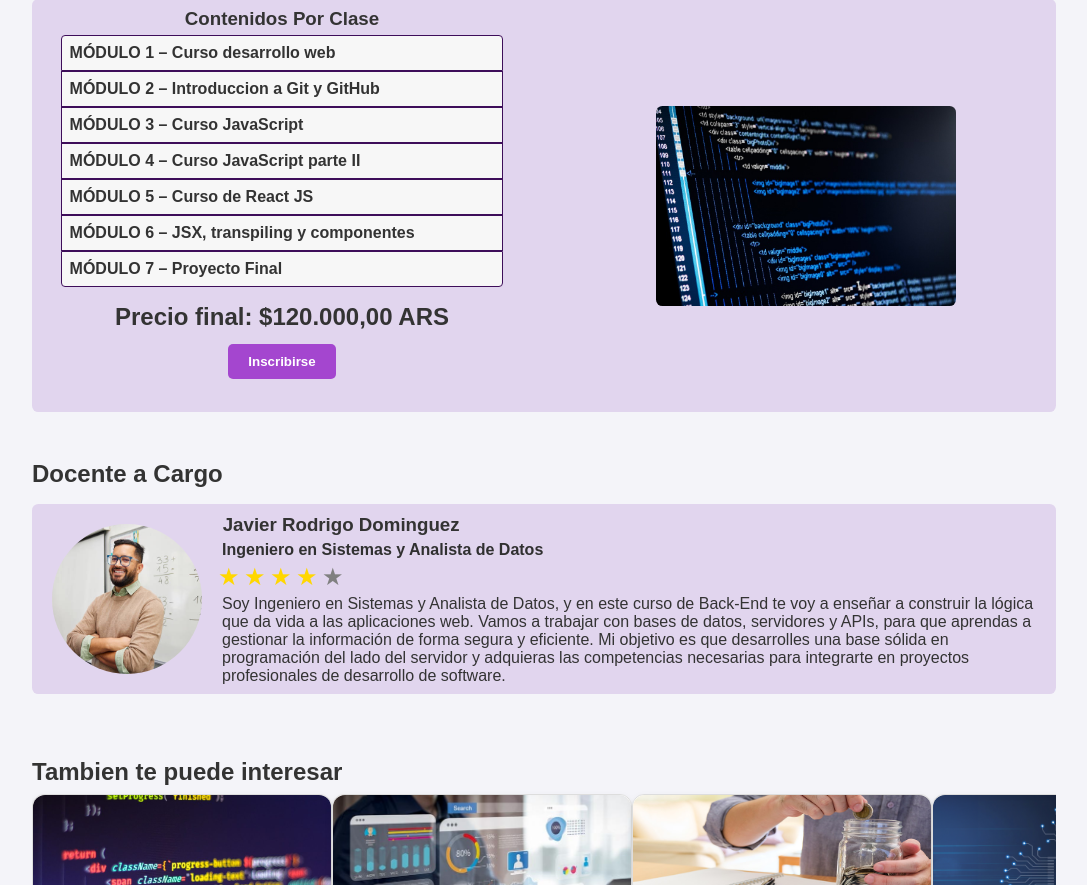
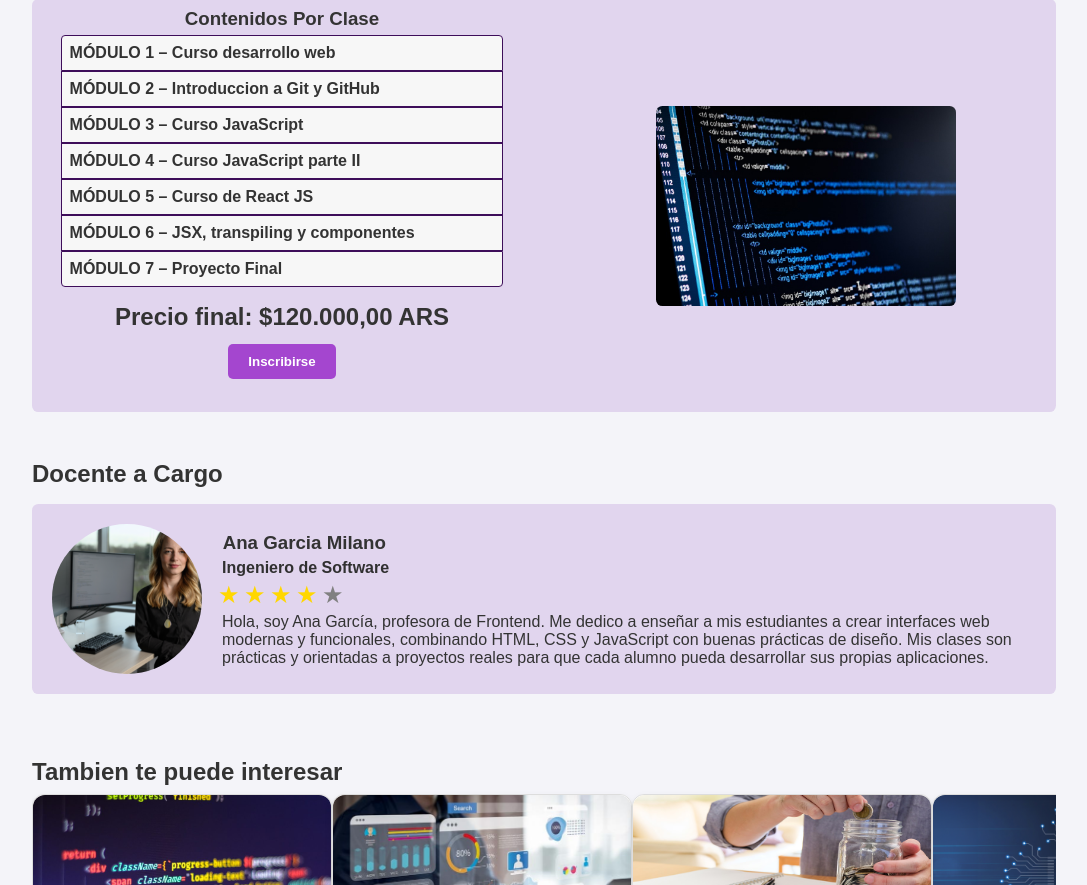
Before and after one commit to camilacollado22/REPO-EJEMPLO, a plain HTML site: page Grupo-Papa-Frita-Programaci-n-Web/TRABAJO PRACTICO/paginas/detalleDelCurso/detalleCursoFrontend.html in a window 1280 px wide. Shown: the part 295-1180 px from the top of the page, without its empty margins (96-1183 px from the left). Drawn offline with Linux system fonts and the light colour scheme.

Commit message:
cambios en curso frontend

```diff
--- a/Grupo-Papa-Frita-Programaci-n-Web/TRABAJO PRACTICO/paginas/detalleDelCurso/detalleCursoFrontend.html
+++ b/Grupo-Papa-Frita-Programaci-n-Web/TRABAJO PRACTICO/paginas/detalleDelCurso/detalleCursoFrontend.html
@@ -181,10 +181,10 @@
     <div>
         <h2 class="h2-docente-a-cargo">Docente a Cargo</h2>
         <section class="block-informacion-docente">
-            <img class="block-informacion-docente_imagen" src="../../Imagenes/istockphoto-2160473960-612x612.jpg" alt="">
+            <img class="block-informacion-docente_imagen" src="../../img/frontprof.jpg" alt="">
             <article>
-                <h3>Javier Rodrigo Dominguez</h3>
-                <h4>Ingeniero en Sistemas y Analista de Datos</h4>
+                <h3>Ana Garcia Milano</h3>
+                <h4>Ingeniero de Software</h4>
                 <!-- valoracion en esrellas al docente -->
                 <div class="rating-container">
                     <span class="star-checked">&#9733;</span>
@@ -193,7 +193,7 @@
                     <span class="star-checked">&#9733;</span>
                     <span class="star">&#9733;</span>
                 </div>
-                <p class="block-informacion-docente_presentacion">Soy Ingeniero en Sistemas y Analista de Datos, y en este curso de Back-End te voy a enseñar a construir la lógica que da vida a las aplicaciones web. Vamos a trabajar con bases de datos, servidores y APIs, para que aprendas a gestionar la información de forma segura y eficiente. Mi objetivo es que desarrolles una base sólida en programación del lado del servidor y adquieras las competencias necesarias para integrarte en proyectos profesionales de desarrollo de software.</p>
+                <p class="block-informacion-docente_presentacion">Hola, soy Ana García, profesora de Frontend. Me dedico a enseñar a mis estudiantes a crear interfaces web modernas y funcionales, combinando HTML, CSS y JavaScript con buenas prácticas de diseño. Mis clases son prácticas y orientadas a proyectos reales para que cada alumno pueda desarrollar sus propias aplicaciones.</p>
             </article>
         </section>
     </div>
```
Also changed, not shown: Grupo-Papa-Frita-Programaci-n-Web/TRABAJO PRACTICO/img/frontprof.jpg (added).
